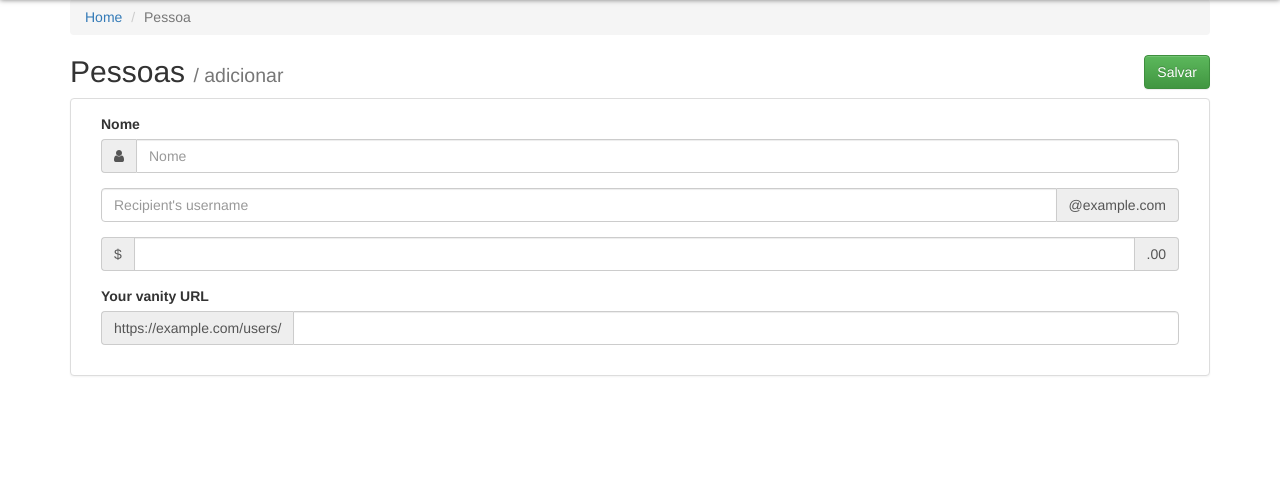
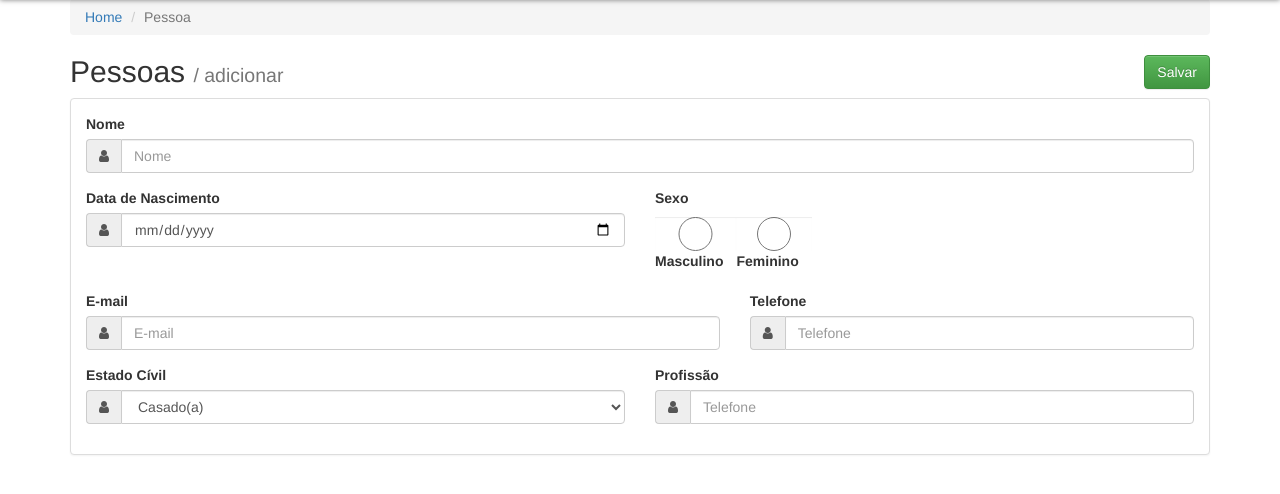
Before and after one commit to leonardonadin/xfitness, a PHP site: page /xfitness/pessoaadd.php in a window 1280 px wide. Shown: the part 51-545 px from the top of the page. Run offline with PHP 8.4, Linux system fonts and the light colour scheme.

Commit message:
Commit 8
Criação do primeiro formuário, Modelo e controller

```diff
--- a/cadastropessoa.php
+++ b/cadastropessoa.php
@@ -5,7 +5,7 @@
     <title>Cadastrar Pessoa</title>
   </head>
   <body>
-    <form class="" action="pessoa.php" method="post">
+    <form class="" action="controller/PessoaController.php" method="post">
       <input type="text" name="nome" value="">
       <input type="submit" name="name" value="">
     </form>
--- /dev/null
+++ b/js/custom.js
@@ -0,0 +1,6 @@
+
+window.onload = (function() {
+    $("#form_submit").off("click").on("click", function(){
+      $("form").submit();
+    });
+})();
--- a/pessoa.php
+++ b/pessoa.php
@@ -45,6 +45,12 @@
                 <td>
                   10/10/1010
                 </td>
+                <td>
+                  <div class="btn-toolbar" role="toolbar">
+                    <div class="btn-group btn btn-success" role="group">Editar</div>
+                    <div class="btn-group btn btn-danger" role="group">Excluir</div>
+                  </div>
+                </td>
               </tr>
             </tbody>
           </table>
--- a/pessoaadd.php
+++ b/pessoaadd.php
@@ -8,36 +8,78 @@
           <li><a href="#">Home</a></li>
           <li class="active">Pessoa</li>
         </ol>
-        <a class="pull-right btn btn-success" href="#">Salvar</a>
+        <a id="form_submit" class="pull-right btn btn-success" href="#">Salvar</a>
         <h2>Pessoas <small>/ adicionar</small></h2>
+        <?php if(array_key_exists('msg', $_GET)){ ?>
+          <br>
+          <div class="panel-heading alert alert-danger">
+            <?php echo $_GET['msg']; ?>
+          </div>
+        <?php } ?>
         <div class="panel panel-default">
           <div class="panel-body">
-            <form action="index.html" method="post">
+            <form action="controller/PessoaController.php" method="post" validate>
+              <div class="row">
                 <div class="form-group col-md-12">
                   <label for="nome">Nome</label>
                   <div class="input-group">
                     <span class="input-group-addon" id="basic-addon1"><i class="fa fa-user"></i></span>
-                  <input type="text" name="nome" class="form-control" placeholder="Nome">
+                    <input type="text" name="nompes" class="form-control" placeholder="Nome" required>
                   </div>
                 </div>
-                <div class="form-group col-md-12">
+              </div>
+              <div class="row">
+                <div class="form-group col-md-6">
+                  <label for="nome">Data de Nascimento</label>
                   <div class="input-group">
-                    <input type="text" class="form-control" placeholder="Recipient's username">
-                    <span class="input-group-addon" id="basic-addon2">@example.com</span>
+                    <span class="input-group-addon" id="basic-addon1"><i class="fa fa-user"></i></span>
+                    <input type="date" name="dtnaspes" class="form-control" placeholder="Data de Nascimento" required>
                   </div>
                 </div>
-                <div class="form-group col-md-12">
+                <div class="form-group col-md-6">
+                  <label for="nome">Sexo</label>
                   <div class="input-group">
-                    <span class="input-group-addon">$</span>
-                    <input type="text" class="form-control">
-                    <span class="input-group-addon">.00</span>
+                    <label for="sexpes"><input type="radio" name="sexpes" value="M" class="form-control">Masculino</label>
+                    <label for="sexpes"><input type="radio" name="sexpes" value="F" class="form-control">Feminino</label>
                   </div>
                 </div>
-                <div class="form-group col-md-12">
-                  <label for="basic-url">Your vanity URL</label>
+              </div>
+              <div class="row">
+                <div class="form-group col-md-7">
+                  <label for="nome">E-mail</label>
                   <div class="input-group">
-                    <span class="input-group-addon" id="basic-addon3">https://example.com/users/</span>
-                    <input type="text" class="form-control" id="basic-url">
+                    <span class="input-group-addon" id="basic-addon1"><i class="fa fa-user"></i></span>
+                    <input type="email" name="emailpes" class="form-control" placeholder="E-mail" required>
+                  </div>
+                </div>
+                <div class="form-group col-md-5">
+                  <label for="nome">Telefone</label>
+                  <div class="input-group">
+                    <span class="input-group-addon" id="basic-addon1"><i class="fa fa-user"></i></span>
+                    <input type="text" name="telpes" class="form-control" placeholder="Telefone">
+                  </div>
+                </div>
+              </div>
+              <div class="row">
+                <div class="form-group col-md-6">
+                  <label for="nome">Estado Cívil</label>
+                  <div class="input-group">
+                    <span class="input-group-addon" id="basic-addon1"><i class="fa fa-user"></i></span>
+                    <select class="selectpicker form-control" name="civpes">
+                      <option value="casado">Casado(a)</option>
+                      <option value="solteiro">Solteiro(a)</option>
+                      <option value="viuvo">Viúvo(a)</option>
+                      <option value="separado">Separado(a)</option>
+                      <option value="divorciado">Divorciado(a)</option>
+                    </select>
+                  </div>
+                </div>
+                <div class="form-group col-md-6">
+                  <label for="nome">Profissão</label>
+                  <div class="input-group">
+                    <span class="input-group-addon" id="basic-addon1"><i class="fa fa-user"></i></span>
+                    <input type="text" name="propes" class="form-control" placeholder="Telefone">
+                  </div>
                 </div>
               </div>
             </form>
--- a/template/footer.php
+++ b/template/footer.php
@@ -2,5 +2,6 @@
     ================================================== -->
     <script src="<?php echo $path; ?>/js/jquery-3.1.1.min.js"></script>
     <script src="<?php echo $path; ?>/js/bootstrap.min.js"></script>
+    <script src="<?php echo $path; ?>/js/custom.js"></script>
   </body>
 </html>
```
Also changed, not shown: controller/PessoaController.php (added, +13 -0 lines), controller/XFitnessController.php (added, +23 -0 lines), model/Pessoa.php (+26 -6 lines), model/Professor.php (added, +25 -0 lines), model/XFitness.php (+6 -6 lines), model/db/db.php (+14 -7 lines). Lines whose indentation alone changed are shown as unchanged.
